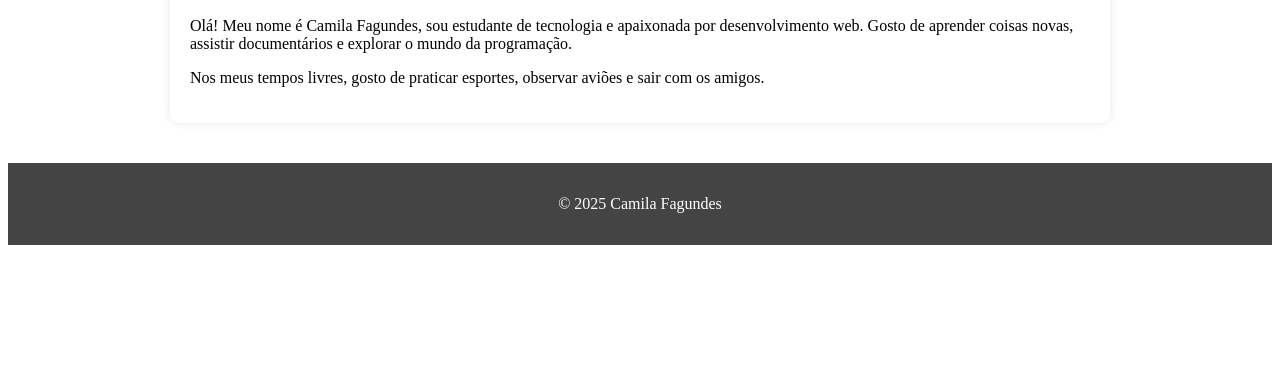
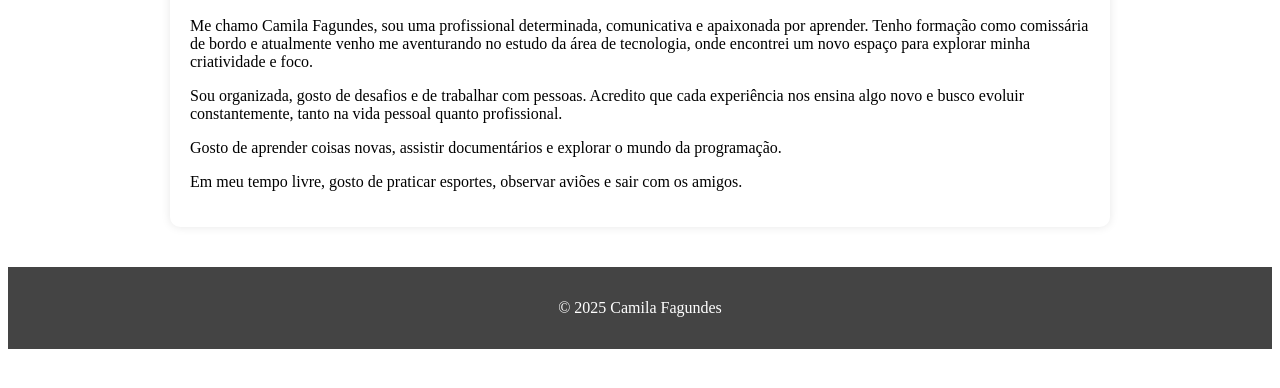
Before and after one commit to cmMOtta/portfolio-camila, a plain HTML site: page index.html in a window 1280 px wide. Shown: the part 294-682 px from the top of the page. Drawn offline with Linux system fonts and the light colour scheme.

Commit message:
index.html

```diff
--- a/index.html
+++ b/index.html
@@ -18,8 +18,10 @@
   </nav>
   <main>
     <h2>Sobre Mim</h2>
-    <p>Olá! Meu nome é Camila Fagundes, sou estudante de tecnologia e apaixonada por desenvolvimento web. Gosto de aprender coisas novas, assistir documentários e explorar o mundo da programação.</p>
-    <p>Nos meus tempos livres, gosto de praticar esportes, observar aviões e sair com os amigos.</p>
+    <p>Me chamo Camila Fagundes, sou uma profissional determinada, comunicativa e apaixonada por aprender. Tenho formação como comissária de bordo e atualmente venho me aventurando no estudo da área de tecnologia, onde encontrei um novo espaço para explorar minha criatividade e foco.</p>
+<p>Sou organizada, gosto de desafios e de trabalhar com pessoas. Acredito que cada experiência nos ensina algo novo e busco evoluir constantemente, tanto na vida pessoal quanto profissional.</p>
+    <p>Gosto de aprender coisas novas, assistir documentários e explorar o mundo da programação.</p>
+    <p>Em meu tempo livre, gosto de praticar esportes, observar aviões e sair com os amigos.</p>
   </main>
   <footer>
     <p>&copy; 2025 Camila Fagundes</p>
```
